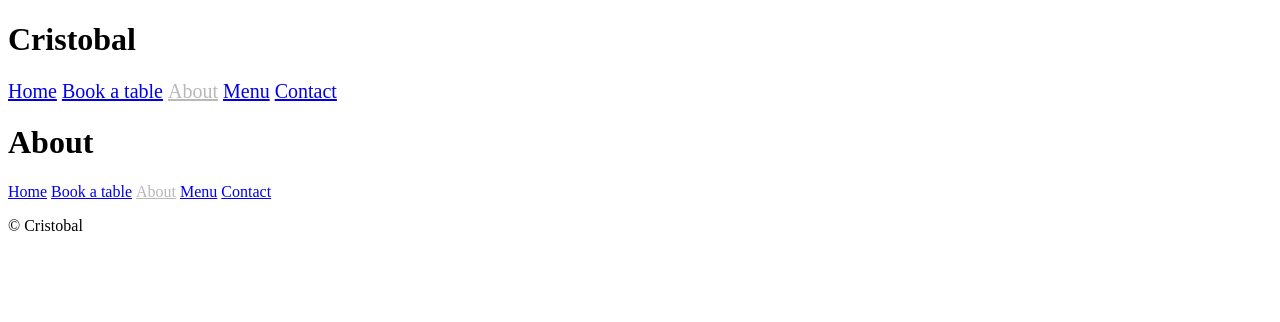
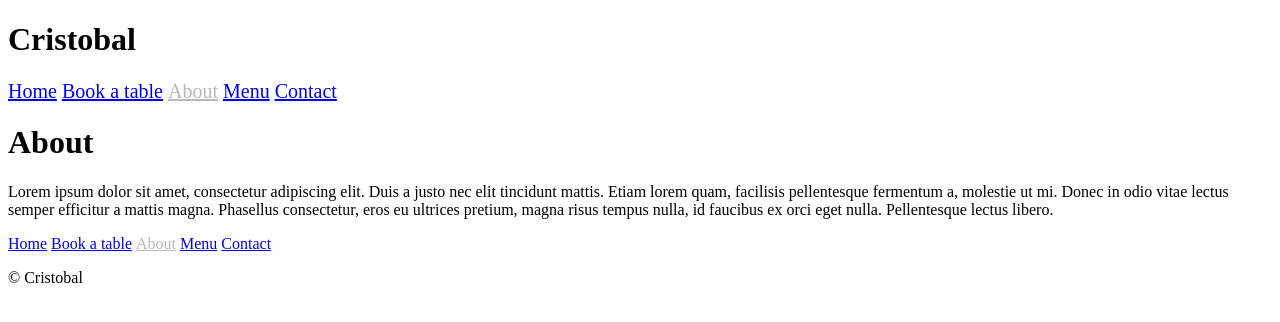
Before and after one commit to robbiegene/cristobal, a Jekyll site: the page built from about.html, in a window 1280 px wide. Shown: the top 322 px of the page. Built offline with Jekyll 4.4.1, drawn with Linux system fonts in a browser that asks for light colours; Markdown is read by kramdown in place of the engine named in the settings.

Commit message:
Added Paragraph Text to About.html

```diff
--- a/about.html
+++ b/about.html
@@ -3,3 +3,4 @@ layout: default
 ---
 
 <h1>About</h1>
+<p>Lorem ipsum dolor sit amet, consectetur adipiscing elit. Duis a justo nec elit tincidunt mattis. Etiam lorem quam, facilisis pellentesque fermentum a, molestie ut mi. Donec in odio vitae lectus semper efficitur a mattis magna. Phasellus consectetur, eros eu ultrices pretium, magna risus tempus nulla, id faucibus ex orci eget nulla. Pellentesque lectus libero.</p>
```
